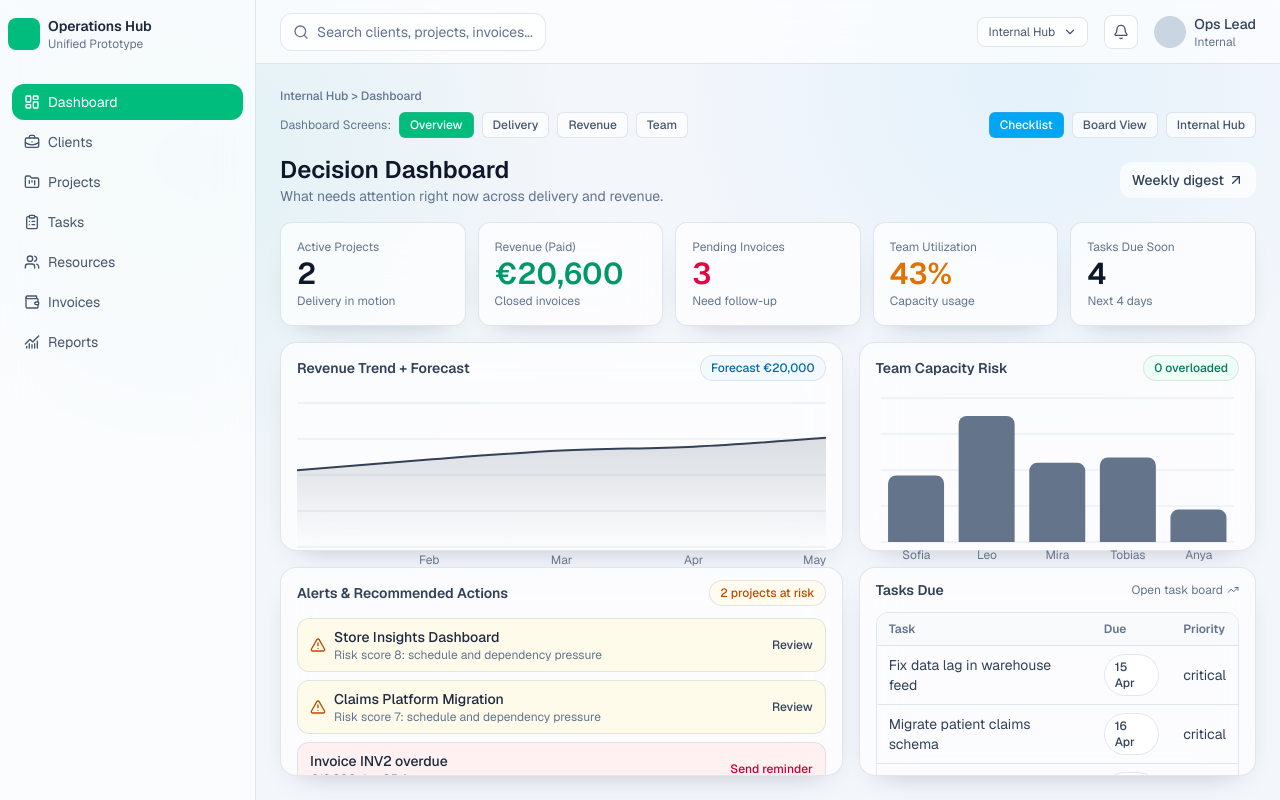
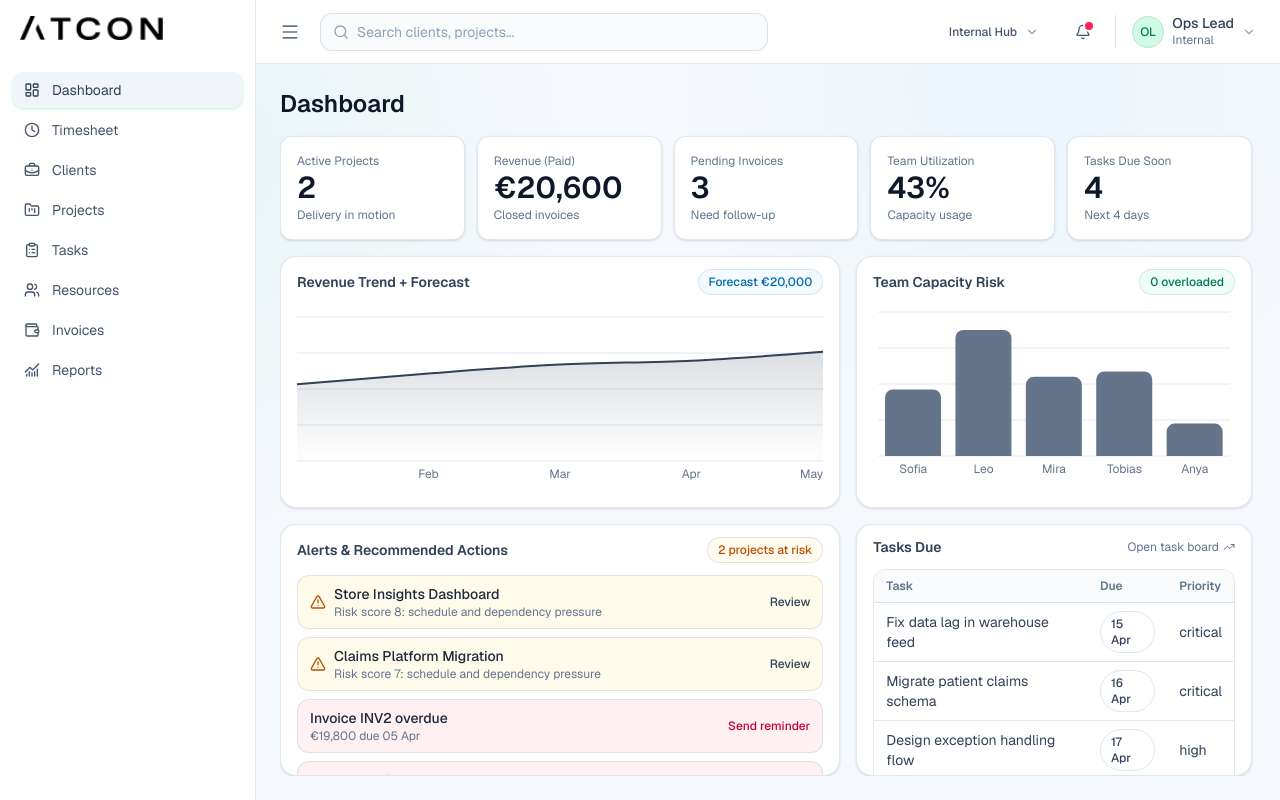
Before and after one commit to ashishcodespace/atcon, a Next.js app: page /dashboard in a window 1280 px wide. Built offline with nearby package versions, Linux system fonts and the light colour scheme.

Commit message:
feat: dashboard and css fixed

```diff
--- a/src/app/(ops)/dashboard/page.tsx
+++ b/src/app/(ops)/dashboard/page.tsx
@@ -60,32 +60,32 @@ export default function DashboardPage() {
     .slice(0, 5);
 
   return (
-    <section className="h-full min-h-0">
-      <div className="grid h-full min-h-0 grid-rows-[auto_auto_auto_minmax(0,1fr)] gap-4">
+    <section className="h-full min-h-0 overflow-y-auto lg:overflow-hidden pr-1">
+      <div className="flex flex-col lg:grid lg:h-full lg:min-h-0 lg:grid-rows-[auto_auto_auto_minmax(0,1fr)] gap-4">
         <PageContext
-          breadcrumb={["Internal Hub", "Dashboard"]}
-          chipLabel="Dashboard Screens"
-          chips={[
-            { label: "Overview", active: true },
-            { label: "Delivery" },
-            { label: "Revenue" },
-            { label: "Team" },
-          ]}
-          rightChips={[
-            { label: "Checklist", active: true },
-            { label: "Board View" },
-            { label: "Internal Hub" },
-          ]}
+          breadcrumb={[]}
+        // chipLabel="Dashboard Screens"
+        // chips={[
+        //   { label: "Overview", active: true },
+        //   { label: "Delivery" },
+        //   { label: "Revenue" },
+        //   { label: "Team" },
+        // ]}
+        // rightChips={[
+        //   { label: "Checklist", active: true },
+        //   { label: "Board View" },
+        //   { label: "Internal Hub" },
+        // ]}
         />
         <div className="flex items-center justify-between">
           <div>
-            <h1 className="text-2xl font-semibold text-slate-900">Decision Dashboard</h1>
-            <p className="text-sm text-slate-500">What needs attention right now across delivery and revenue.</p>
+            <h1 className="text-2xl font-semibold text-slate-900 -mt-4"> Dashboard</h1>
+            {/* <p className="text-sm text-slate-500">What needs attention right now across delivery and revenue.</p> */}
           </div>
-          <Button variant="subtle" className="gap-1">
+          {/* <Button variant="subtle" className="gap-1">
             Weekly digest
             <ArrowUpRight className="h-4 w-4" />
-          </Button>
+          </Button> */}
         </div>
 
         <div className="space-y-3">
@@ -100,8 +100,8 @@ export default function DashboardPage() {
           />
         </div>
 
-        <div className="grid min-h-0 grid-cols-12 grid-rows-2 gap-4">
-          <Card className="col-span-7 min-h-0">
+        <div className="grid min-h-0 grid-cols-1 lg:grid-cols-12 lg:grid-rows-2 gap-4">
+          <Card className="col-span-1 lg:col-span-7 min-h-[350px] lg:min-h-0">
             <CardHeader className="flex items-center justify-between">
               <CardTitle>Revenue Trend + Forecast</CardTitle>
               <Badge label={`Forecast ${formatCurrency(insights.forecastRevenue)}`} tone="info" />
@@ -132,7 +132,7 @@ export default function DashboardPage() {
             </CardContent>
           </Card>
 
-          <Card className="col-span-5 min-h-0">
+          <Card className="col-span-1 lg:col-span-5 min-h-[350px] lg:min-h-0">
             <CardHeader className="flex items-center justify-between">
               <CardTitle>Team Capacity Risk</CardTitle>
               <Badge label={`${insights.overloadedUsers.length} overloaded`} tone={insights.overloadedUsers.length ? "danger" : "success"} />
@@ -157,7 +157,7 @@ export default function DashboardPage() {
             </CardContent>
           </Card>
 
-          <Card className="col-span-7 min-h-0 flex flex-col">
+          <Card className="col-span-1 lg:col-span-7 min-h-[350px] lg:min-h-0 flex flex-col">
             <CardHeader className="flex items-center justify-between">
               <CardTitle>Alerts & Recommended Actions</CardTitle>
               <Badge label={`${insights.atRiskProjects.length} projects at risk`} tone={insights.atRiskProjects.length ? "warning" : "success"} />
@@ -195,7 +195,7 @@ export default function DashboardPage() {
             </CardContent>
           </Card>
 
-          <Card className="col-span-5 min-h-0 flex flex-col">
+          <Card className="col-span-1 lg:col-span-5 min-h-[350px] lg:min-h-0 flex flex-col">
             <CardHeader className="flex items-center justify-between">
               <CardTitle>Tasks Due</CardTitle>
               <Link href="/tasks?filter=due" className="flex items-center gap-1 text-xs text-slate-500 hover:text-slate-700">
--- a/src/components/layout/app-shell.tsx
+++ b/src/components/layout/app-shell.tsx
@@ -2,12 +2,14 @@
 
 import Link from "next/link";
 import { usePathname } from "next/navigation";
-import { Bell, BriefcaseBusiness, ChartNoAxesCombined, ChevronDown, ClipboardList, FolderKanban, LayoutDashboard, Search, Users, Wallet } from "lucide-react";
+import { Bell, BriefcaseBusiness, ChartNoAxesCombined, ChevronDown, ClipboardList, FolderKanban, LayoutDashboard, Search, Users, Wallet, Menu, User as UserIcon, LogOut, X, Clock } from "lucide-react";
 import clsx from "clsx";
-import { ReactNode } from "react";
+import { ReactNode, useState } from "react";
+import LogoImage from "@/assets/logo.png";
 
 const navigation = [
   { label: "Dashboard", href: "/dashboard", icon: LayoutDashboard },
+  { label: "Timesheet", href: "/timesheet", icon: Clock },
   { label: "Clients", href: "/clients", icon: BriefcaseBusiness },
   { label: "Projects", href: "/projects", icon: FolderKanban },
   { label: "Tasks", href: "/tasks", icon: ClipboardList },
@@ -22,19 +24,46 @@ type AppShellProps = {
 
 export function AppShell({ children }: AppShellProps) {
   const pathname = usePathname();
+  const [isSidebarCollapsed, setIsSidebarCollapsed] = useState(false);
+  const [isMobileOpen, setIsMobileOpen] = useState(false);
+
+  const [hubDropdownOpen, setHubDropdownOpen] = useState(false);
+  const [activeHub, setActiveHub] = useState("Internal Hub");
+  const [profileDropdownOpen, setProfileDropdownOpen] = useState(false);
 
   return (
-    <div className="flex h-screen bg-transparent text-slate-800">
-      <aside className="w-64 border-r border-white/50 bg-white/65 px-2 py-4 backdrop-blur-xl">
-        <div className="mb-8 flex items-center gap-2">
-          <div className="h-8 w-8 rounded-lg bg-emerald-500" />
-          <div>
-            <p className="text-sm font-semibold">Operations Hub</p>
-            <p className="text-xs text-slate-500">Unified Prototype</p>
-          </div>
+    <div className="flex h-screen bg-transparent text-slate-800 overflow-hidden">
+      {/* Mobile Sidebar Overlay */}
+      <div
+        className={clsx(
+          "fixed inset-0 z-40 bg-slate-900/50 md:hidden transition-opacity duration-300",
+          isMobileOpen ? "opacity-100" : "opacity-0 pointer-events-none"
+        )}
+        onClick={() => setIsMobileOpen(false)}
+      />
+
+      {/* Sidebar */}
+      <aside
+        className={clsx(
+          "transition-all duration-300 ease-in-out border-r border-slate-200 bg-white flex flex-col z-50 overflow-hidden whitespace-nowrap",
+          "fixed inset-y-0 left-0 md:static md:translate-x-0",
+          isMobileOpen ? "translate-x-0 w-64 px-2 py-4 shadow-xl md:shadow-none" : "-translate-x-full md:translate-x-0 py-4",
+          !isMobileOpen && isSidebarCollapsed ? "md:w-16 md:px-2" : "md:w-64 md:px-2"
+        )}
+      >
+        <div className={clsx("mb-8 flex items-center gap-2", (!isMobileOpen && isSidebarCollapsed) ? "justify-center" : "px-3")}>
+          <img src={LogoImage.src} alt="Logo" className="h-6 w-auto object-contain object-left shrink-0 md:block hidden" />
+
+          {/* Mobile close button */}
+          <button
+            className="ml-auto md:hidden p-1 text-slate-500 rounded-lg hover:bg-slate-100"
+            onClick={() => setIsMobileOpen(false)}
+          >
+            <X className="h-5 w-5" />
+          </button>
         </div>
 
-        <nav className="space-y-1 px-1">
+        <nav className="space-y-1 px-1 flex-1 overflow-y-auto">
           {navigation.map((item) => {
             const isActive = pathname.startsWith(item.href);
             const Icon = item.icon;
@@ -42,13 +71,16 @@ export function AppShell({ children }: AppShellProps) {
               <Link
                 key={item.href}
                 href={item.href}
+                title={item.label}
                 className={clsx(
-                  "flex items-center gap-2 rounded-xl px-3 py-2 text-sm transition-colors",
-                  isActive ? "bg-emerald-500 text-white" : "text-slate-600 hover:bg-slate-100",
+                  "flex items-center rounded-xl px-3 py-2 text-sm transition-colors",
+                  (!isMobileOpen && isSidebarCollapsed) ? "md:justify-center" : "gap-3",
+                  isActive ? "bg-slate-100 text-slate-700 shadow-sm shadow-emerald-500/20" : "text-slate-600 hover:bg-slate-100",
                 )}
+                onClick={() => setIsMobileOpen(false)}
               >
-                <Icon className="h-4 w-4" />
-                {item.label}
+                <Icon className={clsx("h-4 w-4", (!isMobileOpen && isSidebarCollapsed) ? "md:min-w-[1rem] md:min-h-[1rem]" : "")} />
+                <span className={clsx((!isMobileOpen && isSidebarCollapsed) ? "md:hidden truncate" : "")}>{item.label}</span>
               </Link>
             );
           })}
@@ -56,32 +88,116 @@ export function AppShell({ children }: AppShellProps) {
       </aside>
 
       <div className="flex min-w-0 flex-1 flex-col">
-        <header className="flex h-16 items-center justify-between border-b border-white/50 bg-white/65 px-6 backdrop-blur-xl">
-          <div className="flex items-center gap-2 rounded-xl border border-white/60 bg-white/75 px-3 py-2 text-sm text-slate-500">
-            <Search className="h-4 w-4" />
-            Search clients, projects, invoices...
+        <header className="relative z-30 flex h-16 shrink-0 items-center justify-between border-b border-white/50 bg-white px-4 md:px-6 backdrop-blur-xl">
+          <div className="flex items-center gap-3 flex-1 min-w-0">
+            <button
+              onClick={() => setIsMobileOpen(true)}
+              className="p-2 -ml-2 rounded-lg text-slate-500 hover:bg-slate-100 md:hidden"
+              aria-label="Toggle Mobile Sidebar"
+            >
+              <Menu className="h-5 w-5" />
+            </button>
+
+            {/* Logo in header for Mobile */}
+            <img src={LogoImage.src} alt="Logo" className="h-4 w-auto object-contain md:hidden shrink-0 ml-1" />
+
+            <button
+              onClick={() => setIsSidebarCollapsed(!isSidebarCollapsed)}
+              className="hidden md:block p-2 -ml-2 rounded-lg text-slate-500 hover:bg-slate-100 transition-colors"
+              aria-label="Toggle Desktop Sidebar"
+            >
+              <Menu className="h-5 w-5" />
+            </button>
+
+            <div className="hidden md:flex items-center gap-2 rounded-xl border border-slate-200 bg-slate-50 px-3 py-2 text-sm text-slate-500 flex-1 max-w-md transition-all focus-within:border-emerald-500 focus-within:bg-white focus-within:shadow-sm focus-within:ring-1 focus-within:ring-emerald-500">
+              <Search className="h-4 w-4 shrink-0 text-slate-400" />
+              <input
+                type="text"
+                placeholder="Search clients, projects..."
+                className="bg-transparent outline-none w-full text-slate-700 placeholder-slate-400"
+              />
             </div>
-          <div className="flex items-center gap-4">
+          </div>
+
+          <div className="flex items-center gap-2 md:gap-4 ml-4 shrink-0">
+            {/* Internal Hub Dropdown */}
+            <div className="relative">
               <button
-              className="flex items-center gap-2 rounded-lg border border-white/60 bg-white/70 px-2.5 py-1.5 text-xs text-slate-600 backdrop-blur-sm hover:bg-white"
+                className="hidden md:flex items-center gap-2 rounded-lg bg-white px-3 py-2 text-xs font-medium text-slate-600 hover:bg-slate-50 transition-colors cursor-pointer"
                 type="button"
+                onClick={() => setHubDropdownOpen(!hubDropdownOpen)}
+              >
+                {activeHub}
+                <ChevronDown className={clsx("h-3.5 w-3.5 text-slate-400 transition-transform duration-200", hubDropdownOpen && "rotate-180")} />
+              </button>
+
+              {hubDropdownOpen && (
+                <div className="fixed inset-0 z-10 hidden md:block" onClick={() => setHubDropdownOpen(false)}></div>
+              )}
+              <div
+                className={clsx(
+                  "absolute right-0 top-full mt-2 w-48 z-20 rounded-xl border border-slate-200 bg-white py-1 shadow-lg shadow-slate-200/50 transition-all duration-200 origin-top-right",
+                  hubDropdownOpen ? "opacity-100 scale-100 visible" : "opacity-0 scale-95 invisible"
+                )}
+              >
+                <button
+                  className="w-full px-4 py-2 text-left text-sm text-slate-700 hover:bg-slate-50"
+                  onClick={() => { setActiveHub("Internal Hub"); setHubDropdownOpen(false); }}
                 >
                   Internal Hub
-              <ChevronDown className="h-3.5 w-3.5" />
                 </button>
-            <button className="rounded-lg border border-white/60 bg-white/70 p-2 text-slate-600 backdrop-blur-sm hover:bg-white" type="button" aria-label="Notifications">
+                <button
+                  className="w-full px-4 py-2 text-left text-sm text-slate-700 hover:bg-slate-50"
+                  onClick={() => { setActiveHub("Client Portal"); setHubDropdownOpen(false); }}
+                >
+                  Client Portal
+                </button>
+              </div>
+            </div>
+
+            <button className="relative rounded-lg bg-white p-2 text-slate-600 hover:bg-slate-50 transition-colors" type="button" aria-label="Notifications">
               <Bell className="h-4 w-4" />
+              <span className="absolute top-1.5 right-1.5 h-2 w-2 rounded-full bg-rose-500 ring-2 ring-white"></span>
             </button>
-            <div className="flex items-center gap-2">
-              <div className="h-8 w-8 rounded-full bg-slate-300" />
-              <div className="text-sm">
-                <p className="font-medium text-slate-700">Ops Lead</p>
-                <p className="text-xs text-slate-500">Internal</p>
+
+            {/* Profile Dropdown */}
+            <div className="relative border-l border-slate-200 pl-2 md:pl-4">
+              <button
+                className="flex items-center gap-2 text-left focus:outline-none rounded-full md:rounded-lg md:p-1 md:-m-1 hover:bg-slate-50 transition-colors cursor-pointer"
+                onClick={() => setProfileDropdownOpen(!profileDropdownOpen)}
+              >
+                <div className="h-8 w-8 rounded-full bg-emerald-100 flex items-center justify-center shrink-0 border border-emerald-200 text-emerald-700 font-medium text-xs">
+                  OL
+                </div>
+                <div className="hidden md:block text-sm">
+                  <p className="font-medium text-slate-700 leading-tight">Ops Lead</p>
+                  <p className="text-xs text-slate-500 leading-tight">Internal</p>
+                </div>
+                <ChevronDown className={clsx("h-3.5 w-3.5 text-slate-400  md:block transition-transform duration-200", profileDropdownOpen && "rotate-180")} />
+              </button>
+
+              {profileDropdownOpen && (
+                <div className="fixed inset-0 z-10" onClick={() => setProfileDropdownOpen(false)}></div>
+              )}
+              <div
+                className={clsx(
+                  "absolute right-0 top-full mt-2 w-48 z-20 rounded-xl border border-slate-200 bg-white py-1 shadow-lg shadow-slate-200/50 transition-all duration-200 origin-top-right",
+                  profileDropdownOpen ? "opacity-100 scale-100 visible" : "opacity-0 scale-95 invisible"
+                )}
+              >
+                <button className="flex w-full items-center gap-2 px-4 py-2 text-left text-sm text-slate-700 hover:bg-slate-50 cursor-pointer" onClick={() => setProfileDropdownOpen(false)}>
+                  <UserIcon className="h-4 w-4 text-slate-400" />
+                  Profile
+                </button>
+                <button className="flex w-full items-center gap-2 px-4 py-2 text-left text-sm text-slate-700 hover:bg-slate-50 cursor-pointer" onClick={() => setProfileDropdownOpen(false)}>
+                  <LogOut className="h-4 w-4 text-slate-400" />
+                  Logout
+                </button>
               </div>
             </div>
           </div>
         </header>
-        <main className="min-h-0 flex-1 overflow-auto p-6">{children}</main>
+        <main className="min-h-0 flex-1 overflow-auto bg-slate-50/30 p-4 md:p-6">{children}</main>
       </div>
     </div>
   );
--- a/src/components/shared/page-context.tsx
+++ b/src/components/shared/page-context.tsx
@@ -16,7 +16,7 @@ type PageContextProps = {
 
 export function PageContext({ breadcrumb, chipLabel, chips = [], rightChips = [], rightSlot }: PageContextProps) {
   return (
-    <div className="space-y-2">
+    <div className="space-y-0">
       <p className="text-xs font-medium text-slate-500">{breadcrumb.join("  >  ")}</p>
       <div className="flex items-center justify-between gap-3">
         <div className="flex min-w-0 items-center gap-2 overflow-x-auto">
--- a/src/components/shared/stat-strip.tsx
+++ b/src/components/shared/stat-strip.tsx
@@ -4,24 +4,17 @@ type StatItem = {
   label: string;
   value: string;
   hint?: string;
-  valueTone?: "default" | "success" | "warning" | "danger";
-};
-
-const toneClasses = {
-  default: "text-slate-900",
-  success: "text-emerald-600",
-  warning: "text-amber-600",
-  danger: "text-rose-600",
+  valueTone?: "default" | "success" | "warning" | "danger"; // Kept for backwards compatibility if passed, but ignored in styling.
 };
 
 export function StatStrip({ stats }: { stats: StatItem[] }) {
   return (
-    <div className={`grid gap-3`} style={{ gridTemplateColumns: `repeat(${stats.length}, minmax(0, 1fr))` }}>
+    <div className="grid gap-3 grid-cols-1 sm:grid-cols-2 md:grid-cols-3 lg:grid-cols-4 xl:grid-cols-5 flex-wrap">
       {stats.map((stat) => (
         <Card key={stat.label} className="rounded-xl">
           <CardContent className="space-y-1 p-4">
             <p className="text-xs text-slate-500">{stat.label}</p>
-            <p className={`text-3xl font-semibold leading-none ${toneClasses[stat.valueTone ?? "default"]}`}>{stat.value}</p>
+            <p className="text-3xl font-semibold leading-none text-slate-900">{stat.value}</p>
             {stat.hint ? <p className="text-xs text-slate-500">{stat.hint}</p> : null}
           </CardContent>
         </Card>
--- a/src/components/ui/card.tsx
+++ b/src/components/ui/card.tsx
@@ -10,8 +10,8 @@ export function Card({ children, className }: CardProps) {
   return (
     <div
       className={clsx(
-        "rounded-2xl border border-white/50 bg-white/70 backdrop-blur-xl",
-        "shadow-[0_12px_30px_-20px_rgba(15,23,42,0.35)]",
+        "rounded-2xl border border-slate-200 bg-white shadow-sm",
+        "transition-shadow duration-300 hover:shadow-md",
         className,
       )}
     >
```
Also changed, not shown: src/assets/logo.png (added). Lines whose indentation alone changed are shown as unchanged.
